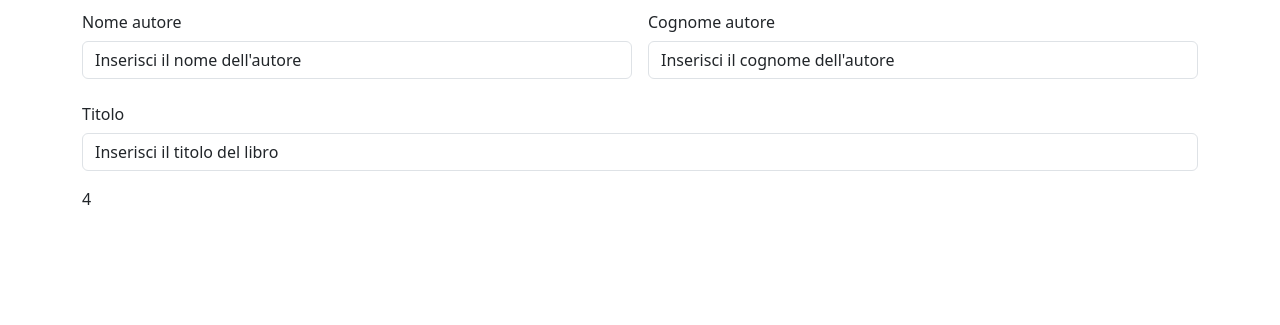
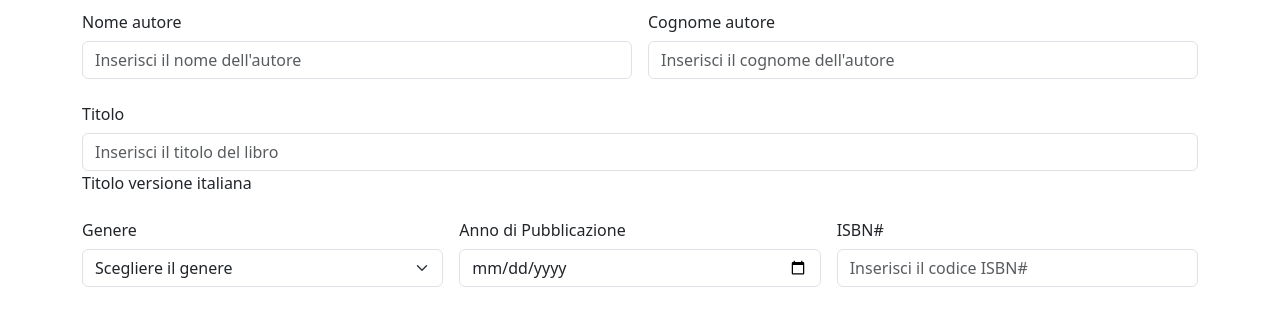
Before and after one commit to GiuseppeMorcillo/html-css-bootstrap-dashboard, a plain HTML site: page newbook.html in a window 1280 px wide. Shown: the part 163-488 px from the top of the page. Drawn offline with nearby package versions, Linux system fonts and the light colour scheme.

Commit message:
create:label and input genere, anno pubblicazione, isbn

```diff
--- a/newbook.html
+++ b/newbook.html
@@ -53,19 +53,39 @@
                 <div class="col col-6">
                     <label for="nomeAutore" class="col-form-label">Nome autore</label>
                     <input type="text" id="nomeAutore" class="form-control" aria-describedby="nome autore"
-                        value="Inserisci il nome dell'autore">
+                        placeholder="Inserisci il nome dell'autore">
                 </div>
                 <div class="col col-6">
                     <label for="cognomeAutore" class="col-form-label">Cognome autore</label>
                     <input type="text" id="cognomeAutore" class="form-control" aria-describedby="cognome autore"
-                        value="Inserisci il cognome dell'autore">
+                        placeholder="Inserisci il cognome dell'autore">
                 </div>
                 <div class="col col-12">
                     <label for="titoloLibro" class="col-form-label">Titolo</label>
                     <input type="text" id="titoloLibro" class="form-control" aria-describedby="titolo libro"
-                        value="Inserisci il titolo del libro">
+                        placeholder="Inserisci il titolo del libro">
+                    <p class="lead fs-6 mb-0">Titolo versione italiana</p>
                 </div>
-                <div class="col col-12">4</div>
+                <div class="col col-12 col-lg-4">
+                    <label for="genere" class="col-form-label">Genere</label>
+                    <select class="form-select" aria-label="genere">
+                        <option selected>Scegliere il genere</option>
+                        <option value="1">One</option>
+                        <option value="2">Two</option>
+                        <option value="3">Three</option>
+                    </select>
+                    <p class="lead fs-6 mb-0 d-lg-none">Titolo versione italiana</p>
+                </div>
+                <div class="col col-12 col-lg-4">
+                    <label for="annoPubblicazione" class="col-form-label">Anno di Pubblicazione</label>
+                    <input type="date" id="annoPubblicazione" class="form-control"
+                        aria-describedby="anno di pubblcazione libro" placeholder="Inserisci l'anno">
+                </div>
+                <div class="col col-12 col-lg-4">
+                    <label for="isbn" class="col-form-label">ISBN#</label>
+                    <input type="text" id="annoPubblicazione" class="form-control"
+                        aria-describedby="codice isbn" placeholder="Inserisci il codice ISBN#" maxlength="12">
+                </div>
             </form>
         </div>
     </main>
```
